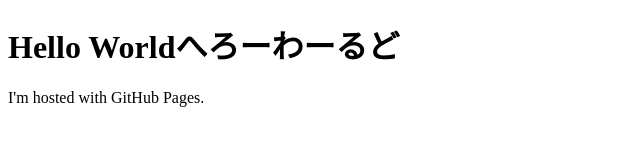
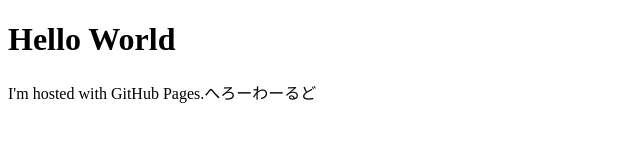
Before and after one commit to lamia0407/firedep.co.jp, a plain HTML site: page index.html in a window 1280 px wide. Shown: the whole page, without its empty margins (0-640 px from the left). Drawn offline with Linux system fonts and the light colour scheme.

Commit message:
Update index.html

```diff
--- a/index.html
+++ b/index.html
@@ -1,8 +1,8 @@
 <!DOCTYPE html>
 <html>
 <body>
-<h1>Hello Worldへろーわーるど</h1>
-<p>I'm hosted with GitHub Pages.</p>
+<h1>Hello World</h1>
+<p>I'm hosted with GitHub Pages.へろーわーるど</p>
 <script type="text/javascript">alert('Hello World');</script>
 </body>
 </html>
```
